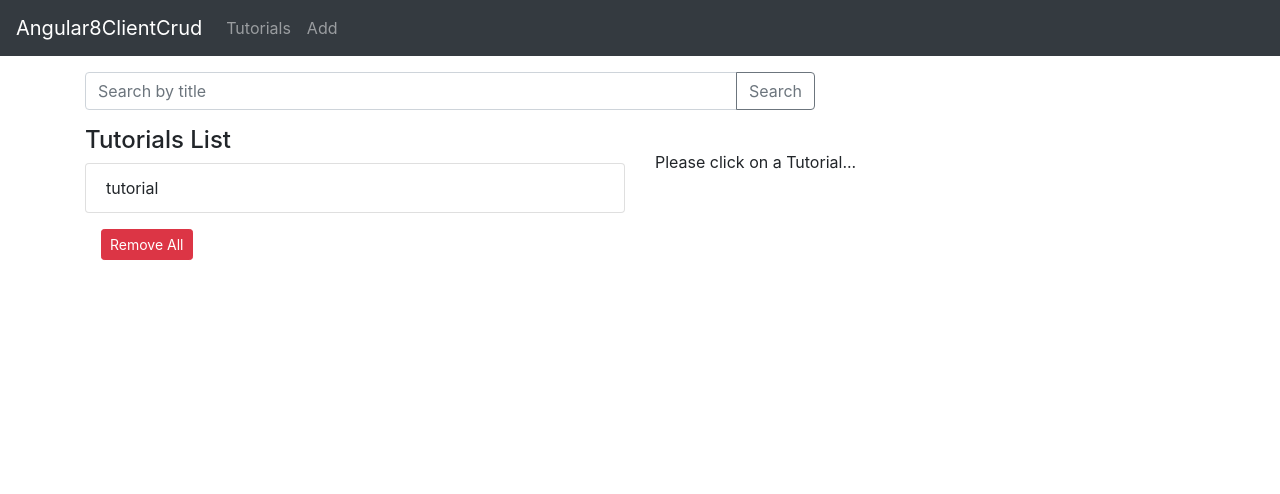
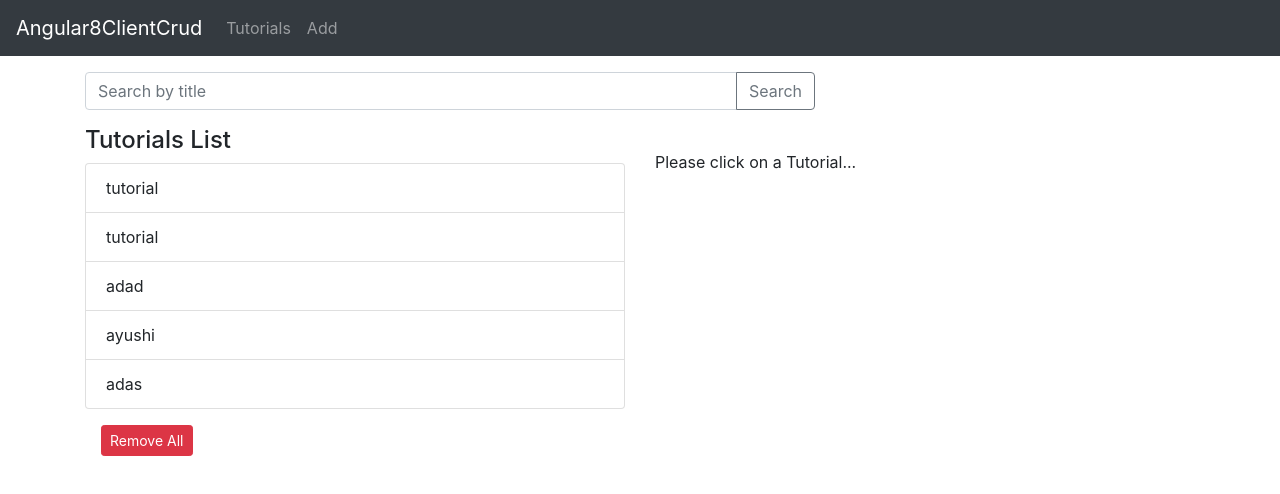
Before and after one commit to ayushi-coder/crud_application_angular, an Angular app: page /tutorials in a window 1280 px wide. Shown: the top 494 px of the page. Built offline with nearby package versions, Linux system fonts and the light colour scheme; data requests are answered from the project's data file.

Commit message:
updated addtutoial ts file

```diff
--- a/db.json
+++ b/db.json
@@ -11,6 +11,26 @@
       "title": "tutorial",
       "description": "first data",
       "id": 1
+    },
+    {
+      "title": "tutorial",
+      "description": "first data",
+      "id": 2
+    },
+    {
+      "title": "adad",
+      "description": "adasd",
+      "id": 3
+    },
+    {
+      "title": "ayushi",
+      "description": "student of mca",
+      "id": 4
+    },
+    {
+      "title": "adas",
+      "description": "adasd",
+      "id": 5
     }
   ],
   "comments": [
--- a/src/app/components/add-tutorial/add-tutorial.component.html
+++ b/src/app/components/add-tutorial/add-tutorial.component.html
@@ -23,7 +23,7 @@
         />
       </div>
 
-      <button (click)="newTutorial()" class="btn btn-success">Submit</button>
+      <button (click)="createTutorial()" class="btn btn-success">Submit</button>
     </div>
 
     <div *ngIf="submitted">
--- a/src/app/components/add-tutorial/add-tutorial.component.ts
+++ b/src/app/components/add-tutorial/add-tutorial.component.ts
@@ -18,21 +18,13 @@ export class AddTutorialComponent implements OnInit {
 
   ngOnInit() {
   }
-
-  // saveTutorial() {
-    // const data = {
-    //   title: this.tutorial.title,
-    //   description: this.tutorial.description
-    // };
-
-
-  // }
-
-  newTutorial() {
+  createTutorial() {
     const data = {
       title: this.tutorial.title,
       description: this.tutorial.description
     };
+    this.tutorial.title=""
+    this.tutorial.description=""
     this.tutorialService.create(data)
     .subscribe(
       response => {
@@ -50,4 +42,7 @@ export class AddTutorialComponent implements OnInit {
     //   published: false
    // };
   }
+  newTutorial(){
+      this.submitted=false
+  }
 }
```
